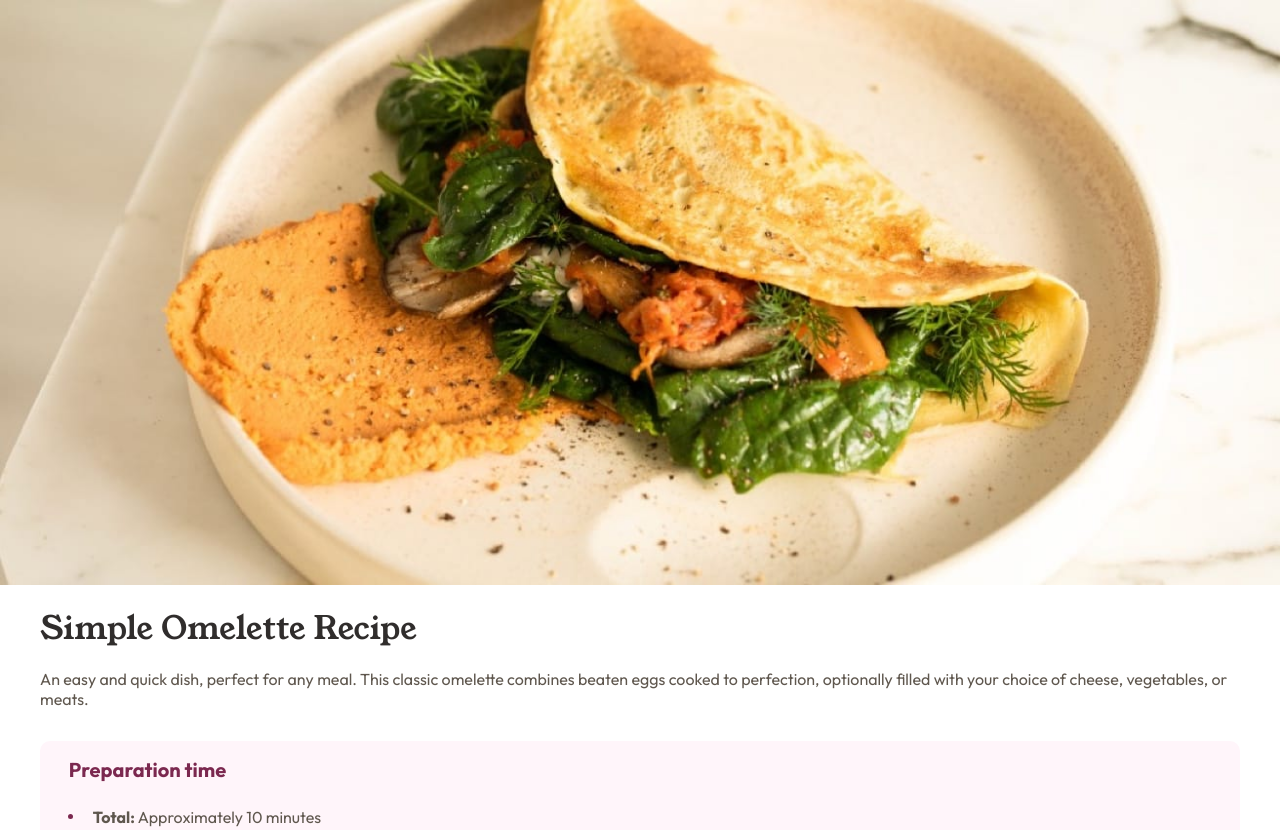
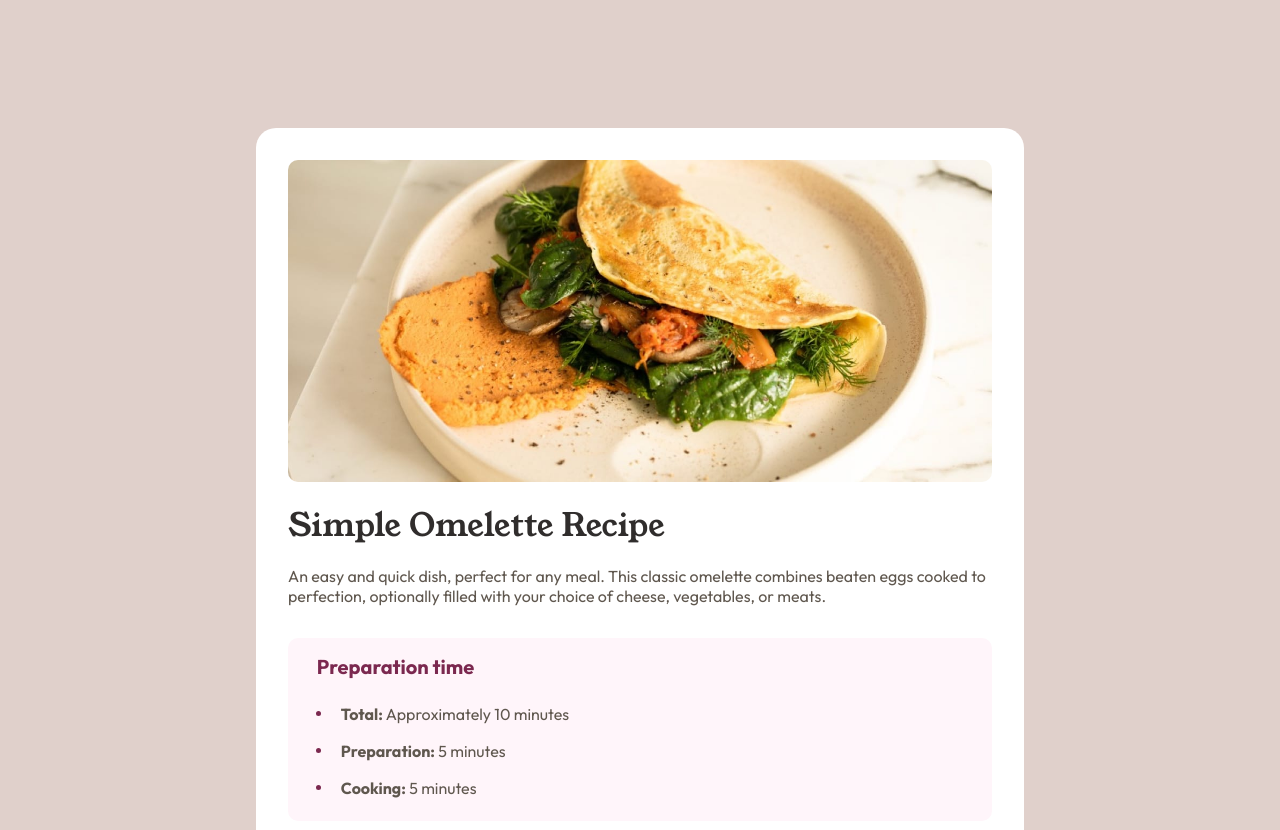
Before and after one commit to Jani-B/FEM-recipe-page-main, a plain HTML site: page index.html in a window 1280 px wide. Shown: the top 830 px of the page. Drawn offline with Linux system fonts and the light colour scheme.

Commit message:
added the media queries for normal screens used min width of 768px

```diff
--- a/index.html
+++ b/index.html
@@ -17,6 +17,7 @@
     <title>Frontend Mentor | Recipe page</title>
   </head>
   <body>
+    <div class="container">
       <header>
         <img
           src="assets/images/image-omelette.jpeg"
@@ -63,9 +64,9 @@
           <h2 class="young-serif-regular">Instructions</h2>
           <ol>
             <li class="outfit-400">
-            <b>Beat the eggs:</b> In a bowl, beat the eggs with a pinch of salt
-            and pepper until they are well mixed. You can add a tablespoon of
-            water or milk for a fluffier texture.
+              <b>Beat the eggs:</b> In a bowl, beat the eggs with a pinch of
+              salt and pepper until they are well mixed. You can add a
+              tablespoon of water or milk for a fluffier texture.
             </li>
             <li class="outfit-400">
               <b>Heat the pan:</b> Place a non-stick frying pan over medium heat
@@ -82,12 +83,13 @@
               chosen fillings over one half of the omelette.
             </li>
             <li class="outfit-400">
-            <b>Fold and serve:</b> As the omelette continues to cook, carefully
-            lift one edge and fold it over the fillings. Let it cook for another
-            minute, then slide it onto a plate.
+              <b>Fold and serve:</b> As the omelette continues to cook,
+              carefully lift one edge and fold it over the fillings. Let it cook
+              for another minute, then slide it onto a plate.
             </li>
             <li class="outfit-400">
-            <b>Enjoy:</b> Serve hot, with additional salt and pepper if needed.
+              <b>Enjoy:</b> Serve hot, with additional salt and pepper if
+              needed.
             </li>
           </ol>
           <hr class="linebreak" />
@@ -121,5 +123,6 @@
           </ul>
         </section>
       </main>
+    </div>
   </body>
 </html>
--- a/style.css
+++ b/style.css
@@ -30,6 +30,10 @@ h2 {
   color: var(--Brown_800);
 }
 
+header {
+  background-color: var(--White);
+}
+
 header h1 {
   margin: 1.5rem 2.5rem;
 }
@@ -45,6 +49,7 @@ header img {
 
 main {
   margin: 0rem 2.5rem;
+  background-color: var(--White);
 }
 
 section {
@@ -166,3 +171,37 @@ li {
   font-style: normal;
   line-height: 100%;
 }
+
+@media only screen and (min-width: 768px) {
+  body {
+    display: flex;
+    justify-content: center;
+    align-items: center;
+    flex-direction: column;
+    background-color: hsla(14, 45%, 36%, 0.25);
+  }
+
+  .container {
+    padding: 2rem;
+    background-color: var(--White);
+    margin: 10% 20%;
+    border-radius: 20px;
+  }
+
+  header img {
+    border-radius: 10px;
+  }
+
+  header h1 {
+    margin: 1.5rem 0rem;
+  }
+
+  header p {
+    margin: 0rem 0rem;
+    margin-bottom: 1rem;
+  }
+
+  main {
+    margin: 0rem;
+  }
+}
```
Lines whose indentation alone changed are shown as unchanged.
